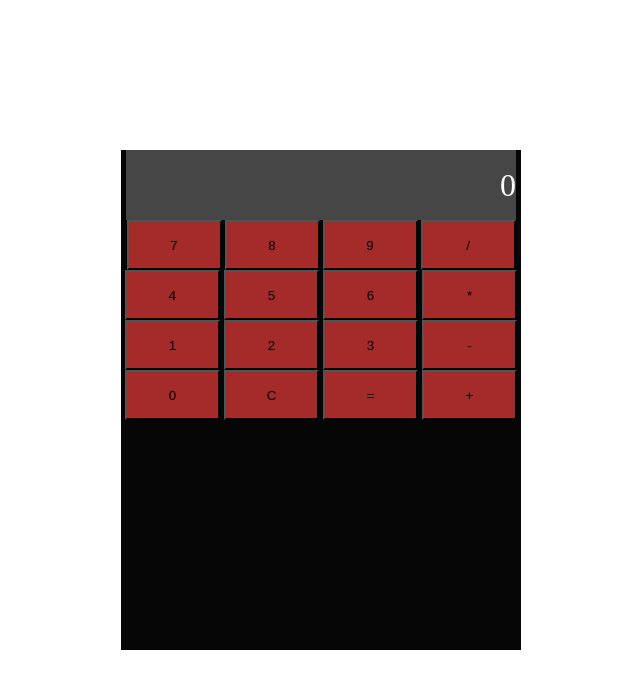
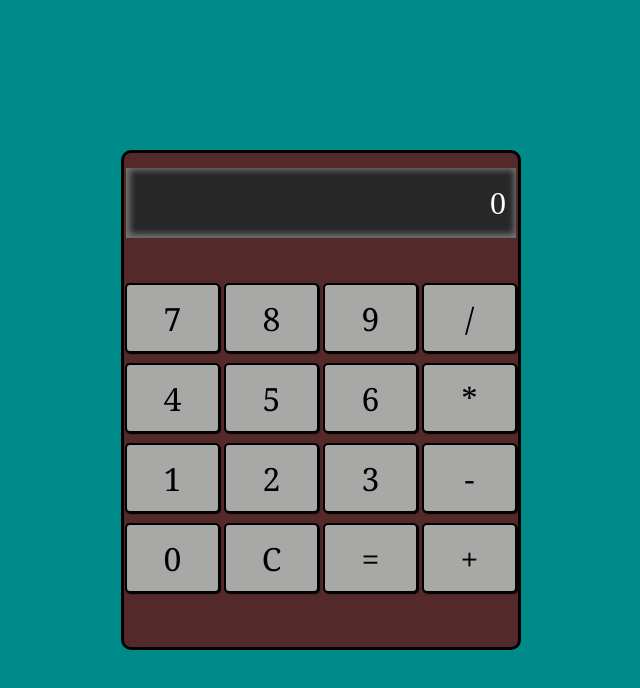
Before and after one commit to Kruppers67/TOP-Calculator, a plain HTML site: page index.html in a window 1280 px wide. Shown: the whole page, without its empty margins (319-959 px from the left). Drawn offline with Linux system fonts and the light colour scheme.

Commit message:
Finished product(for now)...

```diff
--- a/style.css
+++ b/style.css
@@ -5,23 +5,38 @@ body {
     width: 100vw;
     height: 100vh;
     margin: 0;
+    background-color: darkcyan;
 }
 .calculator {
     box-sizing: border-box;
     width: 400px;
     height: 500px;
-    background-color: rgb(6, 6, 6);
+    background-color: rgb(84, 41, 41);
     display: flex;
     flex-direction: column;
     align-items: center;
+    border-radius: 10px;
+    border: black 3px solid;
 }
 button {
-    background-color: brown;
+    background-color: rgb(168, 168, 167);
     width: 95px;
-    height: 50px;
+    height: 70px;
+    margin-top: 10px;
+    box-shadow: black 1px 1px 1px;
+    border-radius: 5px;
+    font-family:Georgia, 'Times New Roman', Times, serif;
+    font-size: xx-large;
+    border: black 2px solid;
+}
+button:hover {
+    background-color: azure;
 }
 #display {
-    background-color: rgb(71, 70, 70);
+    box-sizing: border-box;
+    margin-top: 15px;
+    margin-bottom: 15px;
+    background-color: rgb(39, 39, 39);
     width: 390px;
     height: 70px;
     color: white;
@@ -29,8 +44,23 @@ button {
     justify-content: flex-end;
     align-items: center;
     font-size: xx-large;
+    box-shadow: rgb(118, 117, 117) inset 1px -1px 6px 3px;
+    padding: 10px;
 }
 #dividerow {
+    margin-top: 20px;
     display: flex;
-    gap: 3px;
+    gap: 4px;
 }
+#multiplyrow {
+    display: flex;
+    gap: 4px;
+}
+#subtractrow {
+    display: flex;
+    gap: 4px;
+}
+#addrow {
+    display: flex;
+    gap: 4px;
+}
```
